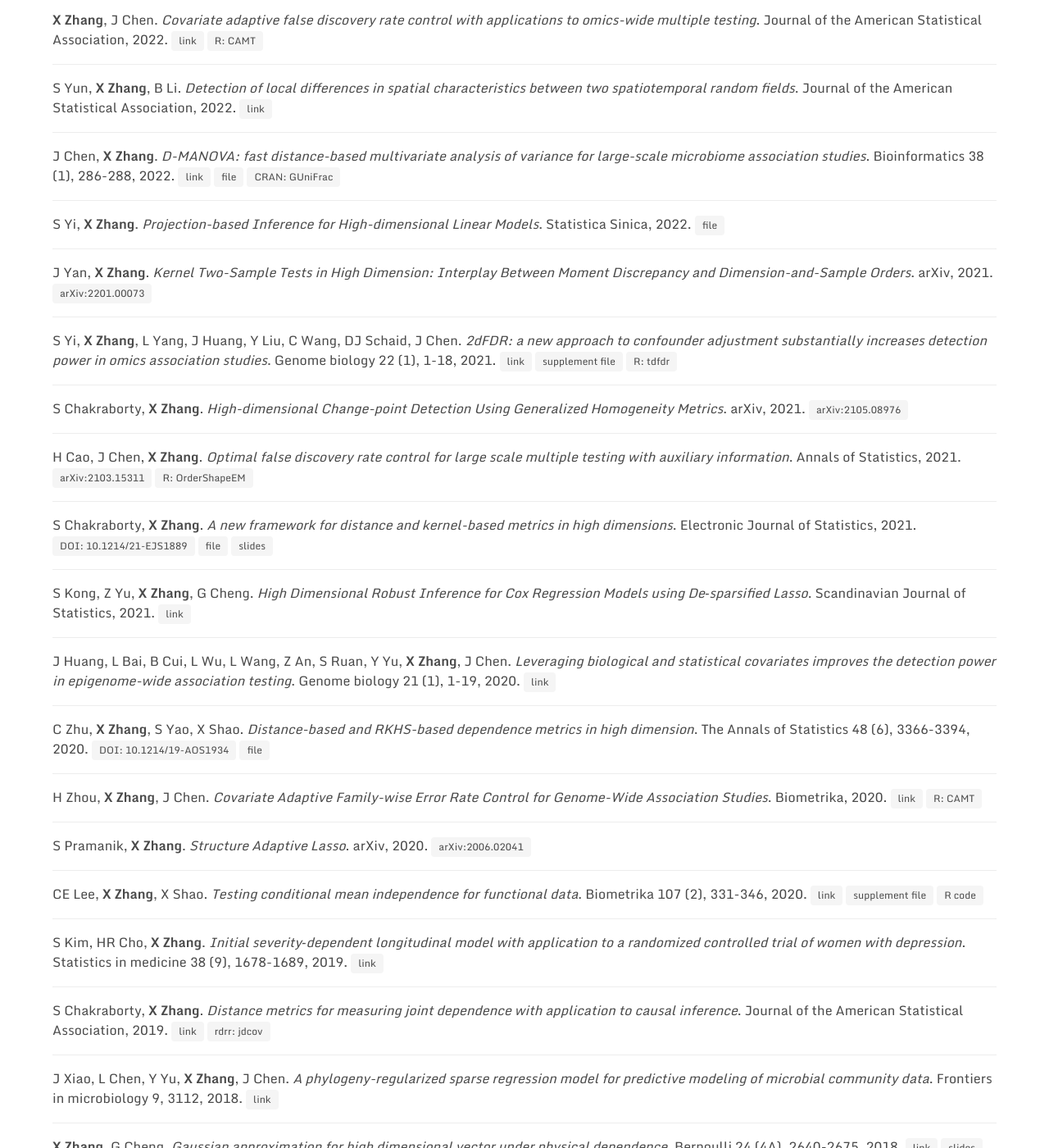
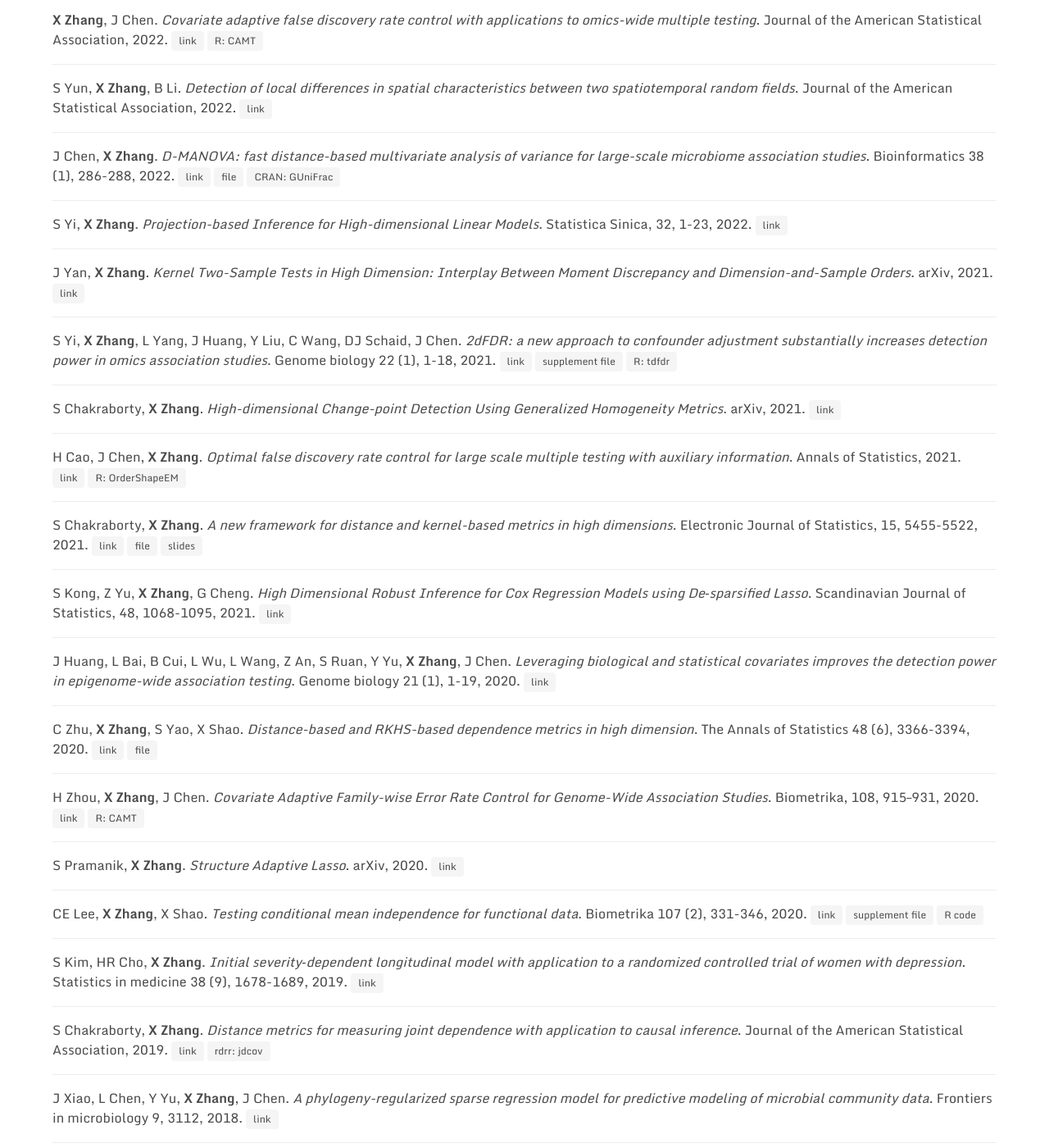
Before and after one commit to zhangxianyang11/zhangxiany-tamu.github.io, a Jekyll site: the page built from _pages/research.md, in a window 1280 px wide and 1400 px high, scrolled down 441 px. Shown: the whole window at 82% size. Built offline with Jekyll 4.4.1, drawn with Linux system fonts in a browser that asks for light colours; a style sheet for code colours, icons or effects is not loaded; some of the changed text lies outside the part shown.

Commit message:
Update research.md

```diff
--- a/_pages/research.md
+++ b/_pages/research.md
@@ -32,7 +32,7 @@ permalink: /research
           <em>LinDA: Linear Models for Differential Abundance Analysis of Microbiome Compositional Data</em>.
           Genome biology,
           2022.
-          <a class="tag" href="https://arxiv.org/abs/2104.00242">arXiv:2104.00242</a> <a class="tag" href="https://cran.r-project.org/web/packages/MicrobiomeStat/index.html">CRAN: MicrobiomeStat</a>
+          <a class="tag" href="https://arxiv.org/abs/2104.00242">link</a> <a class="tag" href="https://cran.r-project.org/web/packages/MicrobiomeStat/index.html">CRAN: MicrobiomeStat</a>
           </p>
         </div>
       </div>
@@ -82,9 +82,9 @@ permalink: /research
           <p>
           S Yi, <b>X Zhang</b>.
           <em>Projection-based Inference for High-dimensional Linear Models</em>.
-          Statistica Sinica,
+          Statistica Sinica, 32, 1-23,
           2022.
-          <a class="tag" href="/downloads/BRP.pdf">file</a>
+          <a class="tag" href="/downloads/BRP.pdf">link</a>
           </p>
         </div>
       </div>
@@ -97,7 +97,7 @@ permalink: /research
           <em>Kernel Two-Sample Tests in High Dimension: Interplay Between Moment Discrepancy and Dimension-and-Sample Orders</em>.
           arXiv,
           2021.
-          <a class="tag" href="https://arxiv.org/abs/2201.00073">arXiv:2201.00073</a>
+          <a class="tag" href="https://arxiv.org/abs/2201.00073">link</a>
           </p>
         </div>
       </div>
@@ -123,7 +123,7 @@ permalink: /research
           <em>High-dimensional Change-point Detection Using Generalized Homogeneity Metrics</em>.
           arXiv,
           2021.
-          <a class="tag" href="https://arxiv.org/abs/2105.08976">arXiv:2105.08976</a>
+          <a class="tag" href="https://arxiv.org/abs/2105.08976">link</a>
           </p>
         </div>
       </div>
@@ -136,7 +136,7 @@ permalink: /research
           <em>Optimal false discovery rate control for large scale multiple testing with auxiliary information</em>.
           Annals of Statistics,
           2021.
-          <a class="tag" href="https://arxiv.org/abs/2103.15311">arXiv:2103.15311</a> <a class="tag" href="https://github.com/jchen1981/OrderShapeEM">R: OrderShapeEM</a>
+          <a class="tag" href="https://arxiv.org/abs/2103.15311">link</a> <a class="tag" href="https://github.com/jchen1981/OrderShapeEM">R: OrderShapeEM</a>
           </p>
         </div>
       </div>
@@ -147,9 +147,9 @@ permalink: /research
           <p>
           S Chakraborty, <b>X Zhang</b>.
           <em>A new framework for distance and kernel-based metrics in high dimensions</em>.
-          Electronic Journal of Statistics,
+          Electronic Journal of Statistics, 15, 5455-5522,
           2021.
-          <a class="tag" href="https://projecteuclid.org/journals/electronic-journal-of-statistics/volume-15/issue-2/A-new-framework-for-distance-and-kernel-based-metrics-in/10.1214/21-EJS1889.full">DOI: 10.1214/21-EJS1889</a> <a class="tag" href="/downloads/HM-2021.pdf">file</a> <a class="tag" href="/downloads/HM-slides.pdf">slides</a>
+          <a class="tag" href="https://projecteuclid.org/journals/electronic-journal-of-statistics/volume-15/issue-2/A-new-framework-for-distance-and-kernel-based-metrics-in/10.1214/21-EJS1889.full">link</a> <a class="tag" href="/downloads/HM-2021.pdf">file</a> <a class="tag" href="/downloads/HM-slides.pdf">slides</a>
           </p>
         </div>
       </div>
@@ -160,7 +160,7 @@ permalink: /research
           <p>
           S Kong, Z Yu, <b>X Zhang</b>, G Cheng.
           <em>High Dimensional Robust Inference for Cox Regression Models using De‐sparsified Lasso</em>.
-          Scandinavian Journal of Statistics,
+          Scandinavian Journal of Statistics, 48, 1068-1095,
           2021.
           <a class="tag" href="https://doi.org/10.1111/sjos.12543">link</a>
           </p>
@@ -188,7 +188,7 @@ permalink: /research
           <em>Distance-based and RKHS-based dependence metrics in high dimension</em>.
           The Annals of Statistics 48 (6), 3366-3394,
           2020.
-          <a class="tag" href="https://projecteuclid.org/journals/annals-of-statistics/volume-48/issue-6/Distance-based-and-RKHS-based-dependence-metrics-in-high-dimension/10.1214/19-AOS1934.short">DOI: 10.1214/19-AOS1934</a> <a class="tag" href="/downloads/distance-2019.pdf">file</a>
+          <a class="tag" href="https://projecteuclid.org/journals/annals-of-statistics/volume-48/issue-6/Distance-based-and-RKHS-based-dependence-metrics-in-high-dimension/10.1214/19-AOS1934.short">link</a> <a class="tag" href="/downloads/distance-2019.pdf">file</a>
           </p>
         </div>
       </div>
@@ -199,7 +199,7 @@ permalink: /research
           <p>
           H Zhou, <b>X Zhang</b>, J Chen.
           <em>Covariate Adaptive Family-wise Error Rate Control for Genome-Wide Association Studies</em>.
-          Biometrika,
+          Biometrika, 108, 915–931,
           2020.
           <a class="tag" href="https://doi.org/10.1093/biomet/asaa098">link</a> <a class="tag" href="https://github.com/jchen1981/CAMT/">R: CAMT</a>
           </p>
@@ -214,7 +214,7 @@ permalink: /research
           <em>Structure Adaptive Lasso</em>.
           arXiv,
           2020.
-          <a class="tag" href="https://arxiv.org/abs/2006.02041">arXiv:2006.02041</a>
+          <a class="tag" href="https://arxiv.org/abs/2006.02041">link</a>
           </p>
         </div>
       </div>
@@ -318,7 +318,7 @@ permalink: /research
           <em>Conditional mean and quantile dependence testing in high dimension</em>.
           The Annals of Statistics 46 (1), 219-246,
           2018.
-          <a class="tag" href="https://projecteuclid.org/journals/annals-of-statistics/volume-46/issue-1/Conditional-mean-and-quantile-dependence-testing-in-high-dimension/10.1214/17-AOS1548.full">DOI: 10.1214/17-AOS1548</a> <a class="tag" href="/downloads/MDD-AOS-Supp-Jan2017.pdf">supplement file</a>
+          <a class="tag" href="https://projecteuclid.org/journals/annals-of-statistics/volume-46/issue-1/Conditional-mean-and-quantile-dependence-testing-in-high-dimension/10.1214/17-AOS1548.full">link</a> <a class="tag" href="/downloads/MDD-AOS-Supp-Jan2017.pdf">supplement file</a>
           </p>
         </div>
       </div>
@@ -344,7 +344,7 @@ permalink: /research
           <em>Empirical bayes, sure and sparse normal mean models</em>.
           arXiv,
           2017.
-          <a class="tag" href="https://arxiv.org/abs/1702.05195">arXiv:1702.05195</a> <a class="tag" href="/downloads/EB-2019.pdf">latest version</a>
+          <a class="tag" href="https://arxiv.org/abs/1702.05195">link</a> <a class="tag" href="/downloads/EB-2019.pdf">latest version</a>
           </p>
         </div>
       </div>
@@ -409,7 +409,7 @@ permalink: /research
           <em>Testing high dimensional mean under sparsity</em>.
           arXiv,
           2015.
-          <a class="tag" href="https://arxiv.org/abs/1509.08444">arXiv:1509.08444</a> <a class="tag" href="/downloads/LR-HD2017.pdf">file</a>
+          <a class="tag" href="https://arxiv.org/abs/1509.08444">link</a> <a class="tag" href="/downloads/LR-HD2017.pdf">file</a>
           </p>
         </div>
       </div>
@@ -422,7 +422,7 @@ permalink: /research
           <em>Two sample inference for the second-order property of temporally dependent functional data</em>.
           Bernoulli 21 (2), 909-929,
           2015.
-          <a class="tag" href="https://projecteuclid.org/journals/bernoulli/volume-21/issue-2/Two-sample-inference-for-the-second-order-property-of-temporally/10.3150/13-BEJ592.full">DOI: 10.3150/13-BEJ592</a>
+          <a class="tag" href="https://projecteuclid.org/journals/bernoulli/volume-21/issue-2/Two-sample-inference-for-the-second-order-property-of-temporally/10.3150/13-BEJ592.full">link</a>
           </p>
         </div>
       </div>
@@ -448,7 +448,7 @@ permalink: /research
           <em>Bootstrapping high dimensional time series</em>.
           arXiv,
           2014.
-          <a class="tag" href="https://arxiv.org/abs/1406.1037">arXiv:1406.1037</a>
+          <a class="tag" href="https://arxiv.org/abs/1406.1037">link</a>
           </p>
         </div>
       </div>
@@ -487,7 +487,7 @@ permalink: /research
           <em>Fixed-smoothing asymptotics for time series</em>.
           The Annals of Statistics 41 (3), 1329-1349,
           2013.
-          <a class="tag" href="https://projecteuclid.org/journals/annals-of-statistics/volume-41/issue-3/Fixed-smoothing-asymptotics-for-time-series/10.1214/13-AOS1113.full">DOI: 10.1214/13-AOS1113</a>
+          <a class="tag" href="https://projecteuclid.org/journals/annals-of-statistics/volume-41/issue-3/Fixed-smoothing-asymptotics-for-time-series/10.1214/13-AOS1113.full">link</a>
           </p>
         </div>
       </div>
@@ -500,7 +500,7 @@ permalink: /research
           <em>Testing the structural stability of temporally dependent functional observations and application to climate projections</em>.
           Electronic Journal of Statistics 5, 1765-1796,
           2011.
-          <a class="tag" href="https://projecteuclid.org/journals/electronic-journal-of-statistics/volume-5/issue-none/Testing-the-structural-stability-of-temporally-dependent-functional-observations-and/10.1214/11-EJS655.full">DOI: 10.1214/11-EJS655</a>
+          <a class="tag" href="https://projecteuclid.org/journals/electronic-journal-of-statistics/volume-5/issue-none/Testing-the-structural-stability-of-temporally-dependent-functional-observations-and/10.1214/11-EJS655.full">link</a>
           </p>
         </div>
       </div>
```
